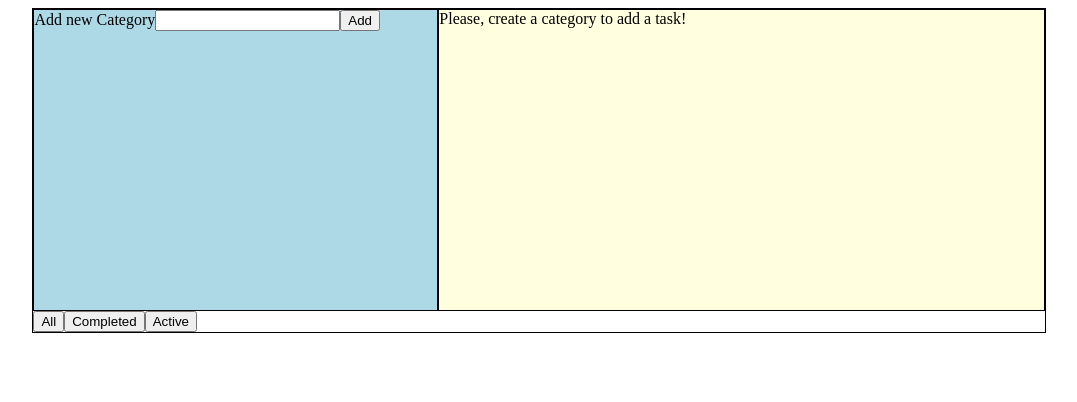
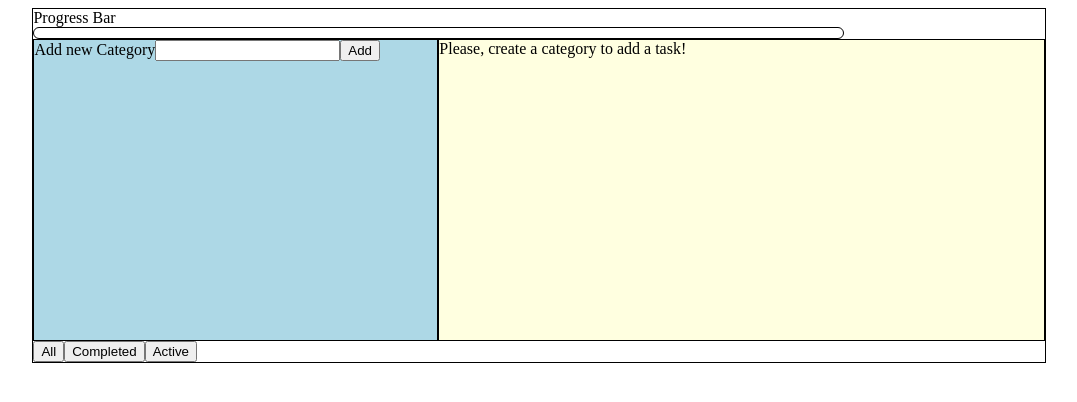
Before and after one commit to ZhenyaBachilo/ToDoApp, a React app: page / in a window 1280 px wide. Shown: the whole page, without its empty margins (101-1178 px from the left). Built offline with nearby package versions, Linux system fonts and the light colour scheme.

Commit message:
implemented a Progress Bar

```diff
--- a/src/components/App.js
+++ b/src/components/App.js
@@ -4,17 +4,19 @@ import '../styles/App.css';
 import Categories from '../containers/Categories';
 import ToDos from '../containers/ToDos';
 import Footer from '../containers/Footer';
+import Header from '../containers/Header';
 
 
 class App extends React.Component {
     render() {
         return (
             <div className='app'>
+                <Header />
                 <div className='mainBody'>
-                    <Categories/>
-                    <ToDos/>
+                    <Categories />
+                    <ToDos />
                 </div>
-                <Footer/>
+                <Footer />
             </div>
 
         );
--- /dev/null
+++ b/src/components/Filler.js
@@ -0,0 +1,20 @@
+import React from 'react';
+
+export const Filler = ({ tasks,perc }) => {
+
+    const CountPercentage = () => {
+        if (!tasks.filter(task => task.completed).length) {
+            return 0;
+        } else {
+            return (tasks.filter(task => task.completed).length / tasks.length) * 100;
+        }
+    }
+    const percentage = CountPercentage();
+
+
+    return (
+        <>
+            <div className='filler' style={{ width: percentage + '%' }}></div>
+        </>
+    )
+}
--- /dev/null
+++ b/src/components/ProgressBar.js
@@ -0,0 +1,14 @@
+import React from 'react';
+import { Filler } from './Filler'
+
+export const ProgressBar = (props) => {
+
+    return (
+        <>
+            <div>Progress Bar</div>
+            <div className='progressBar'>
+                <Filler tasks={props.tasks}/>
+            </div>
+        </>
+    )
+}
--- /dev/null
+++ b/src/containers/Header.js
@@ -0,0 +1,19 @@
+import React from 'react';
+import { connect } from 'react-redux';
+import {ProgressBar} from '../components/ProgressBar';
+
+const Header = ({tasks}) =>{
+    return(
+        <div>
+            <ProgressBar tasks={tasks}/>
+        </div>
+    )
+}
+
+const mapStateToProps = (state) => {
+    return{
+        tasks: state.TaskReducer
+    }
+}
+
+export default connect(mapStateToProps)(Header);
--- a/src/styles/App.css
+++ b/src/styles/App.css
@@ -33,3 +33,17 @@
     font-size: 2em;
     color: green;
 }
+
+.progressBar{
+
+    height: 10px;
+    width: 80%;
+    border-radius: 50px;
+    border: 1px solid black;
+}
+.filler{
+    background: #82f5e9;
+    height:100%;
+    border-radius: inherit;
+    transition: width .3s ease-in;
+}
```
Also changed, not shown: src/containers/ToDos.js (+9 -9 lines).
